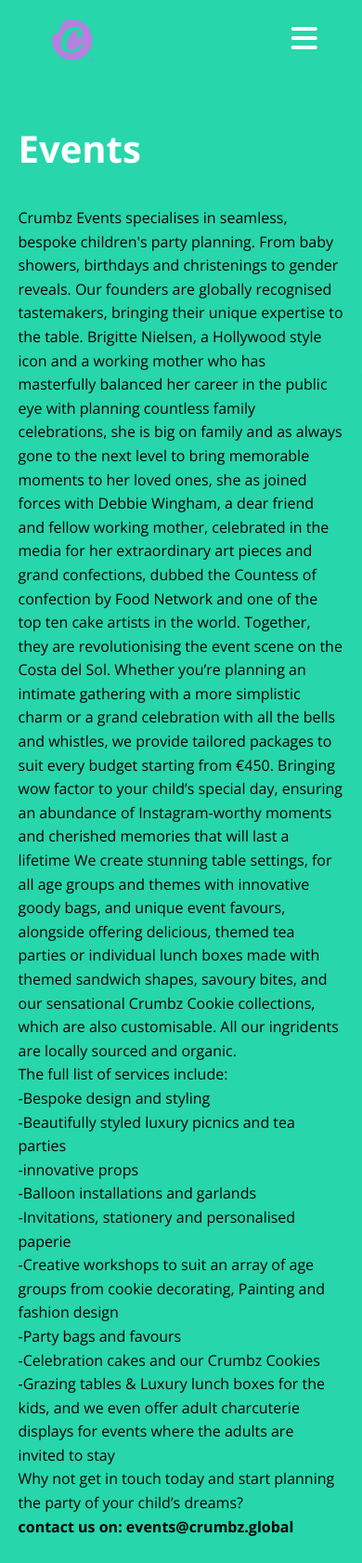
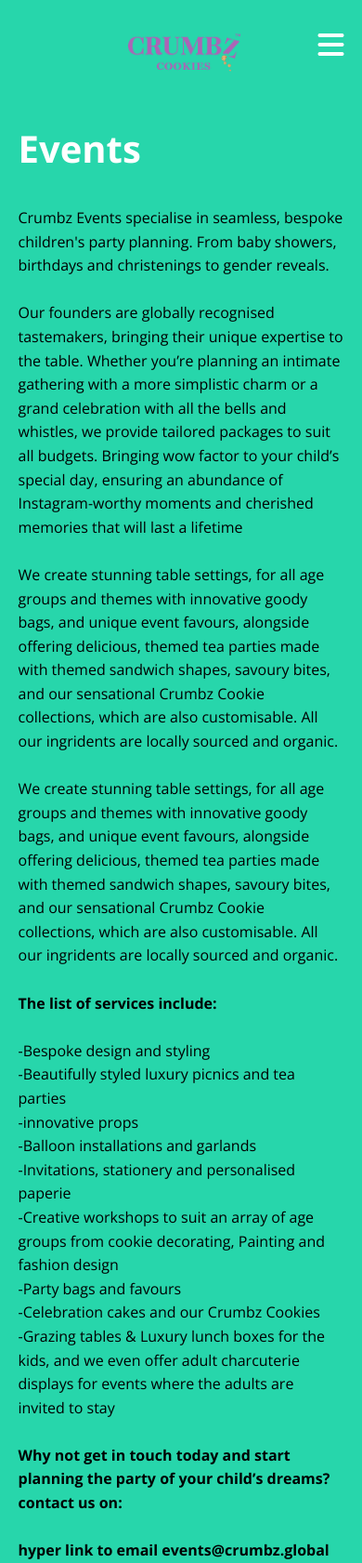
Before and after one commit to MdMehediHasan22/crumbz, a plain HTML site: page events.html in a window 390 px wide. Shown: the top 1681 px of the page at 93% size. Drawn offline with nearby package versions, Linux system fonts and the light colour scheme.

Commit message:
everything is up to date

```diff
--- a/events.html
+++ b/events.html
@@ -24,7 +24,7 @@
     <nav class="navbar">
         <div class="navbar_container container">
             <div class="navbar_logo">
-                <img src="/images/trabsparent_logo.png" alt="">
+                <img src="/images/crumbz logo final trans-01.png" alt="">
             </div>
             <div class="navbar_menu">
                 <ul class="navbar_menu-list">
@@ -76,27 +76,25 @@
                 <div class="heading-border"></div>
               </div>
               <div class="section-lists">
-                 <p>Crumbz Events specialises in seamless, bespoke children's party planning. From baby showers, birthdays and christenings to gender reveals.
-
-                    Our founders are globally recognised tastemakers, bringing their unique expertise to the table. Brigitte Nielsen, a Hollywood style icon and a working mother who has masterfully balanced her career in the public eye with planning countless family celebrations, she is big on family and as always gone to the next level to bring memorable moments to her loved ones, she as joined forces with Debbie Wingham, a dear friend and fellow working mother, celebrated in the media for her extraordinary art pieces and grand confections, dubbed the Countess of confection by Food Network and one of the top ten cake artists in the world. Together, they are revolutionising the event scene on the Costa del Sol.
-
-                    Whether you’re planning an intimate gathering with a more simplistic charm or a grand celebration with all the bells and whistles, we provide tailored packages to suit every budget starting from €450. Bringing wow factor to your child’s special day, ensuring an abundance of Instagram-worthy moments and cherished memories that will last a lifetime
-                    We create stunning table settings, for all age groups and themes with innovative goody bags, and unique event favours, alongside offering delicious, themed tea parties or individual lunch boxes made with themed sandwich shapes, savoury bites, and our sensational Crumbz Cookie collections, which are also customisable. All our ingridents are locally sourced and organic. <br>
-                    The full list of services include: <br>
-
-                    -Bespoke design and styling<br>
-                    -Beautifully styled luxury picnics and tea parties<br>
-                    -innovative props<br>
-                    -Balloon installations and garlands<br>
-                    -Invitations, stationery and personalised paperie<br>
-                    -Creative workshops to suit an array of age groups from cookie decorating, Painting and fashion design <br>
-                    -Party bags and favours<br>
-                    -Celebration cakes and our Crumbz Cookies <br>
-                    -Grazing tables & Luxury lunch boxes for the kids, and we even offer adult charcuterie displays for events where the adults are invited to stay <br>
-                    Why not get in touch today and start planning the party of your child’s dreams? <br>
-<b>contact us on: events@crumbz.global</b>
-
-
+                 <p class="details_grid-description">
+                    <span>Crumbz Events specialise in seamless, bespoke children's party planning. From baby showers, birthdays and christenings to gender reveals. </span> <br> <br>
+                    <span>Our founders are globally recognised tastemakers, bringing their unique expertise to the table. Whether you’re planning an intimate gathering with a more simplistic charm or a grand celebration with all the bells and whistles, we provide tailored packages to suit all budgets. Bringing wow factor to your child’s special day, ensuring an abundance of Instagram-worthy moments and cherished memories that will last a lifetime</span><br><br>
+                    <span>We create stunning table settings, for all age groups and themes with innovative goody bags, and unique event favours, alongside offering delicious, themed tea parties made with themed sandwich shapes, savoury bites, and our sensational Crumbz Cookie collections, which are also customisable. All our ingridents are locally sourced and organic.</span><br><br>
+                    <span>We create stunning table settings, for all age groups and themes with innovative goody bags, and unique event favours, alongside offering delicious, themed tea parties made with themed sandwich shapes, savoury bites, and our sensational Crumbz Cookie collections, which are also customisable. All our ingridents are locally sourced and organic.</span><br><br>
+                    <span><b>The list of services include:</b></span><br><br>
+                    <span>-Bespoke design and styling <br>
+                        -Beautifully styled luxury picnics and tea parties <br>
+                        -innovative props <br>
+                        -Balloon installations and garlands <br>
+                        -Invitations, stationery and personalised paperie <br>
+                        -Creative workshops to suit an array of age groups from cookie decorating, Painting and fashion design  <br>
+                        -Party bags and favours <br>
+                        -Celebration cakes and our Crumbz Cookies  <br>
+                        -Grazing tables & Luxury lunch boxes for the kids, and we even offer adult charcuterie displays for events where the adults are invited to stay
+                        </span> <br> <br>
+                        <span><b> Why not get in touch today and start planning the party of your child’s dreams?</b></span><br>
+                        <b>contact us on:</b><br><br>
+                        <span><b>hyper link to email events@crumbz.global</b></span>
 
                     </p>
               </div>
@@ -116,6 +114,9 @@
                         </a>
                         <a href="https://www.tiktok.com/@crumbzcookiesofficial?_t=ZN-8uZ87jdJmtC&_r=1" target="_blank" aria-label="Follow Us On Tiktok">
                             <i class="fa-brands fa-tiktok fa-2x"></i>
+                        </a>
+                        <a href="https://wa.me/34711049266" target="_blank" aria-label="Follow Us On Whatsapp">
+                            <i class="fa-brands fa-whatsapp fa-2x"></i>
                         </a>
                     </div>
                 </div>
--- a/style.css
+++ b/style.css
@@ -45,22 +45,23 @@ img{
     background-color: rgb(35, 2, 78);
     border-color: rgb(205, 167, 255);
   }
-h3::first-letter {
+/* h3::first-letter {
     font-size: 3rem;
     color: rebeccapurple;
     padding-right: 2px;
     font-weight: bold;
-  }
+  } */
 
 h3::first-line {
     color: purple;
+    font-size: 2rem;
   }
 
 /* navbar */
 .navbar {
   background: transparent;
   color: #fff;
-  padding: .8rem 2rem;
+  padding: 2.4rem 2rem;
   position: fixed;
   top: 0;
   right: 0;
@@ -76,15 +77,26 @@ h3::first-line {
 
 }
 .navbar_logo img {
-  height: 60px; /* Adjust height as needed */
+  margin-top: 10px;
+  height: 150px; /* Adjust height as needed */
   display: block;
 }
-.navbar_container{
-    display: flex;
-    justify-content: space-between;
-    align-items: center;
-    padding: 0.5rem 2rem;
+.navbar_container {
+  display: flex;
+  justify-content: space-between; /* Keep it for now */
+  align-items: center;
+  text-align: center;
+  position: relative; /* Add this */
+}
 
+/* Center the logo */
+.navbar_logo {
+  position: absolute;
+  left: 50%;
+  transform: translateX(-50%);
+}
+.navbar_menu {
+  margin-left: auto; /* Pushes menu to the right */
 }
 .navbar_menu-list{
     display: flex;
@@ -105,6 +117,7 @@ h3::first-line {
     top: 100%;
     left: 0;
     width: 100%;
+
     background:#04e9b0 ;
     opacity: 0.95;
     padding: 3rem 2rem;
@@ -120,7 +133,7 @@ h3::first-line {
     font-size: 1.2rem;
   }
   .navbar_mobile-menu-items {
-    transform: translateX(100%);
+    transform: translateX(110%);
   }
 
   .navbar_mobile-menu-items.active {
@@ -134,7 +147,7 @@ h3::first-line {
 }
 
 .hero{
-  margin-top: 102px;
+  margin-top: 104px;
 }
 
 /* Carousel */
@@ -188,6 +201,7 @@ h3::first-line {
 
 .details_grid-description {
   line-height: 1.6;
+  font-size: 1rem;
   margin-bottom: 1.5rem;
 }
 
@@ -244,10 +258,7 @@ h3::first-line {
   .details_grid-button {
       margin-top: 1rem;
   }
-  .details_grid-heading {
-    font-size: 1.5rem;
 
-  }
   .details_grid {
 
     gap: 0;
@@ -385,12 +396,35 @@ h3::first-line {
     /* Hero */
   }
     @media (max-width:768px){
+   .navbar{
+    padding: 0;
+   }
+
+    .navbar_logo {
+        position: relative;
+        left: auto;
+        transform: none;
+        /* Add some spacing */
+    }
+    .navbar_logo img{
+      height: 90px;
+    }
+
+    .navbar_menu {
+        display: none;
+         /* Hide menu on mobile by default */
+    }
+
+    .navbar_mobile-menu {
+        display: block;
+    }
       .navbar_container{
+        justify-content:end;
+        gap: 70px;
+
         padding: 0;
       }
-      .navbar_logo {
-        margin-right: ; /* Adds space from the left */
-    }
+
 
       .navbar_menu{
           display: none;
```
Also changed, not shown: contact.html (+4 -1 lines), details.html (+9 -7 lines), index.html (+10 -5 lines), images/crumbz logo final trans-01.png (added).
